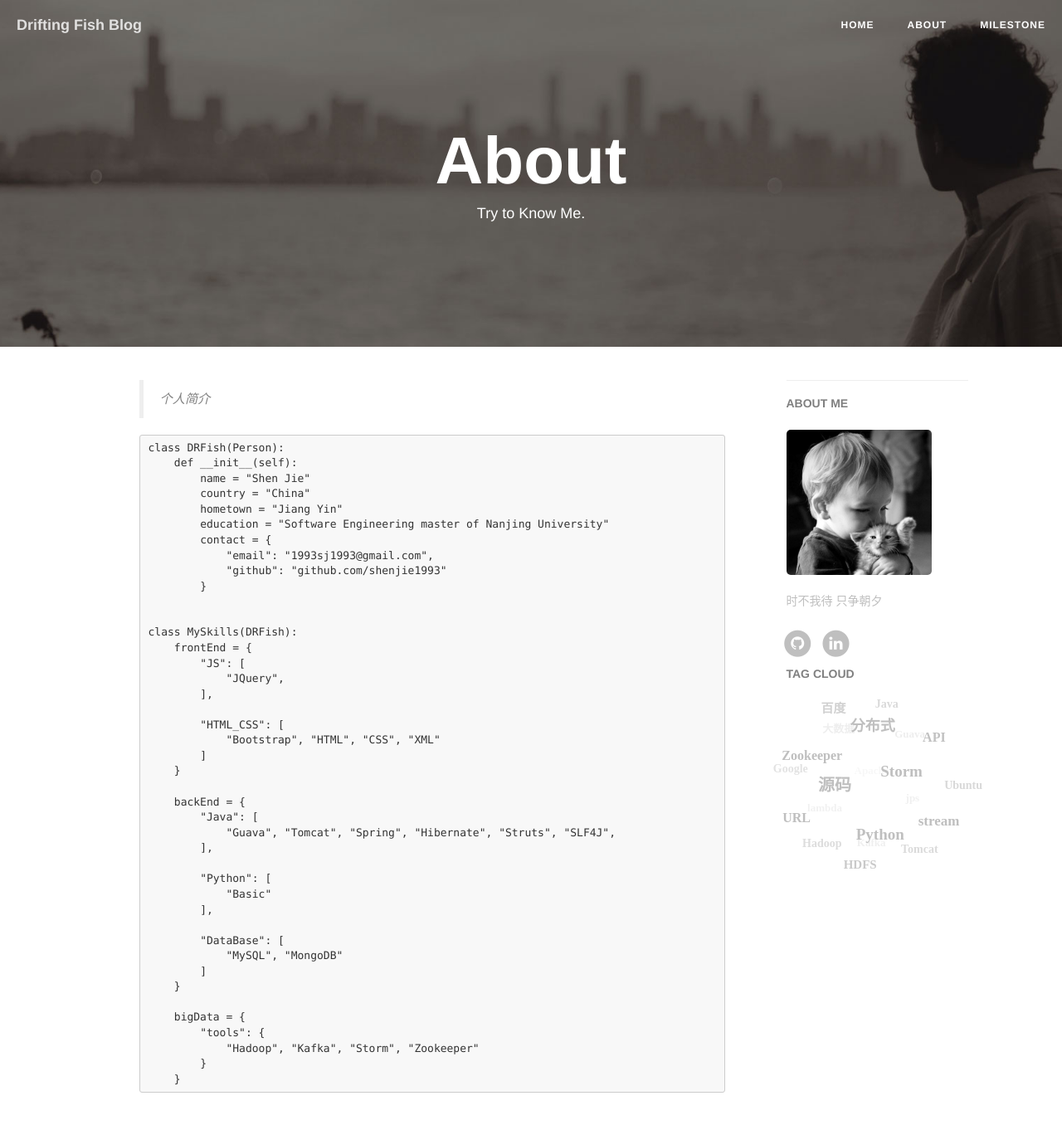
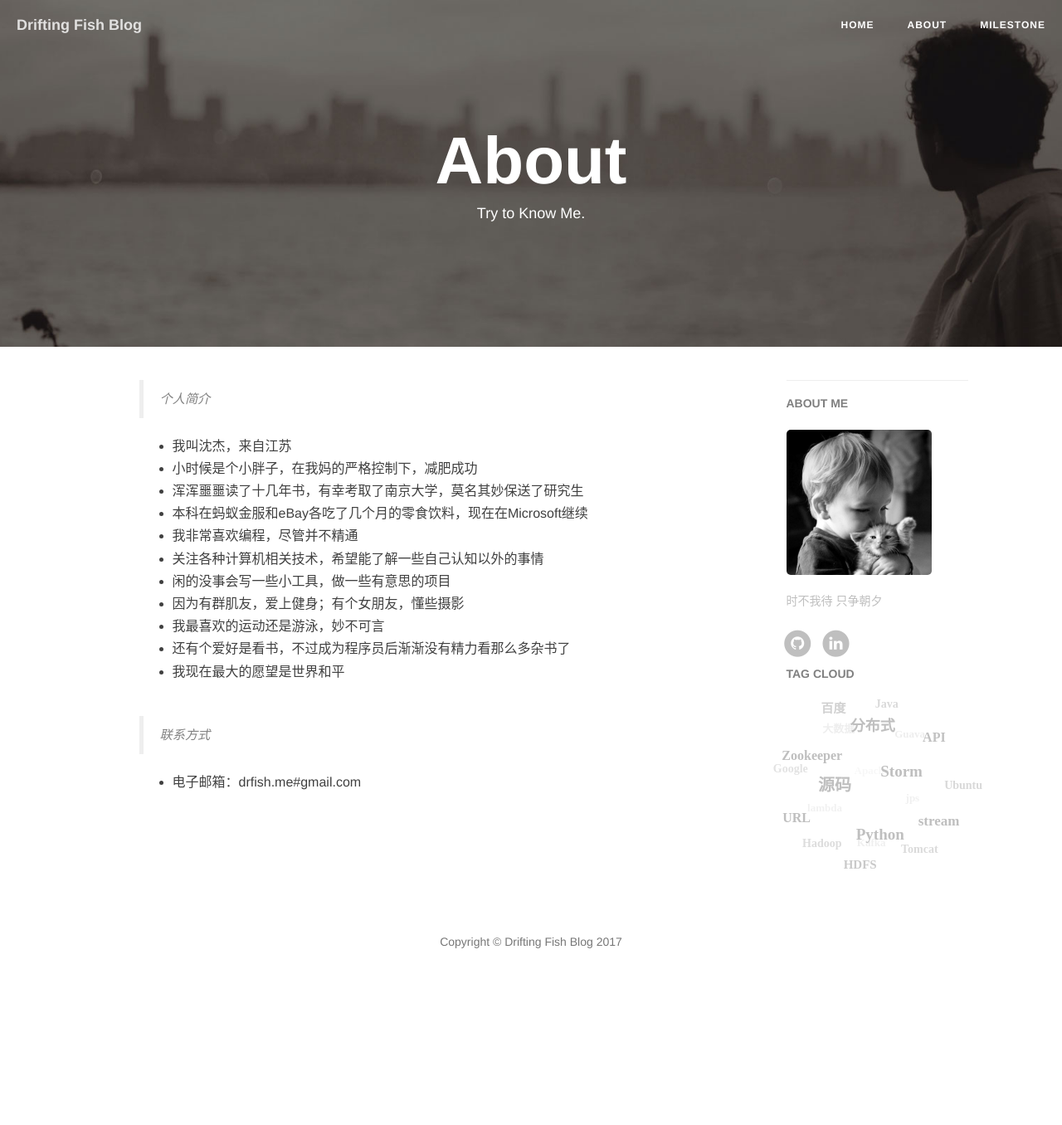
Before and after one commit to gavinfish/gavinfish.github.io, a Jekyll site: the page built from about.html, in a window 1280 px wide and 1400 px high. Shown: the top 1356 px of the window at 83% size. Built offline with Jekyll 4.4.1, drawn with Linux system fonts in a browser that asks for light colours; nearby versions of some CDN libraries; comment, search, counter and statistics services are not loaded.

Commit message:
Update personal information

```diff
--- a/_data/personal-info.yml
+++ b/_data/personal-info.yml
@@ -1,5 +1,5 @@
 # Basic information
-email: drfish.me@gmail.com
+email: drfish.me#gmail.com
 
 # RSS information
 twitter-username: DrfishShen
--- a/about.html
+++ b/about.html
@@ -6,50 +6,26 @@ header-img: "img/about-bg.jpg"
 ---
 
 <div>
-	<blockquote>
+    <blockquote>
         个人简介
     </blockquote>
-    				<pre><code class="language-python">class DRFish(Person):
-    def __init__(self):
-        name = "Shen Jie"
-        country = "China"
-        hometown = "Jiang Yin"
-        education = "Software Engineering master of Nanjing University"
-        contact = {
-            "email": "1993sj1993@gmail.com",
-            "github": "github.com/shenjie1993"
-        }
-
-
-class MySkills(DRFish):
-    frontEnd = {
-        "JS": [
-            "JQuery",
-        ],
-
-        "HTML_CSS": [
-            "Bootstrap", "HTML", "CSS", "XML"
-        ]
-    }
-
-    backEnd = {
-        "Java": [
-            "Guava", "Tomcat", "Spring", "Hibernate", "Struts", "SLF4J",
-        ],
-
-        "Python": [
-            "Basic"
-        ],
-
-        "DataBase": [
-            "MySQL", "MongoDB"
-        ]
-    }
-
-    bigData = {
-        "tools": {
-            "Hadoop", "Kafka", "Storm", "Zookeeper"
-        }
-    }
-</code></pre>
+    <ul>
+        <li>我叫沈杰，来自江苏</li>
+        <li>小时候是个小胖子，在我妈的严格控制下，减肥成功</li>
+        <li>浑浑噩噩读了十几年书，有幸考取了南京大学，莫名其妙保送了研究生</li>
+        <li>本科在蚂蚁金服和eBay各吃了几个月的零食饮料，现在在Microsoft继续</li>
+        <li>我非常喜欢编程，尽管并不精通</li>
+        <li>关注各种计算机相关技术，希望能了解一些自己认知以外的事情</li>
+        <li>闲的没事会写一些小工具，做一些有意思的项目</li>
+        <li>因为有群肌友，爱上健身；有个女朋友，懂些摄影</li>
+        <li>我最喜欢的运动还是游泳，妙不可言</li>
+        <li>还有个爱好是看书，不过成为程序员后渐渐没有精力看那么多杂书了</li>
+        <li>我现在最大的愿望是世界和平</li>
+    </ul>
+    <blockquote>
+        联系方式
+    </blockquote>
+    <ul>
+        <li>电子邮箱：{{ site.data.personal-info.email }}</li>
+    </ul>
 </div>
```
